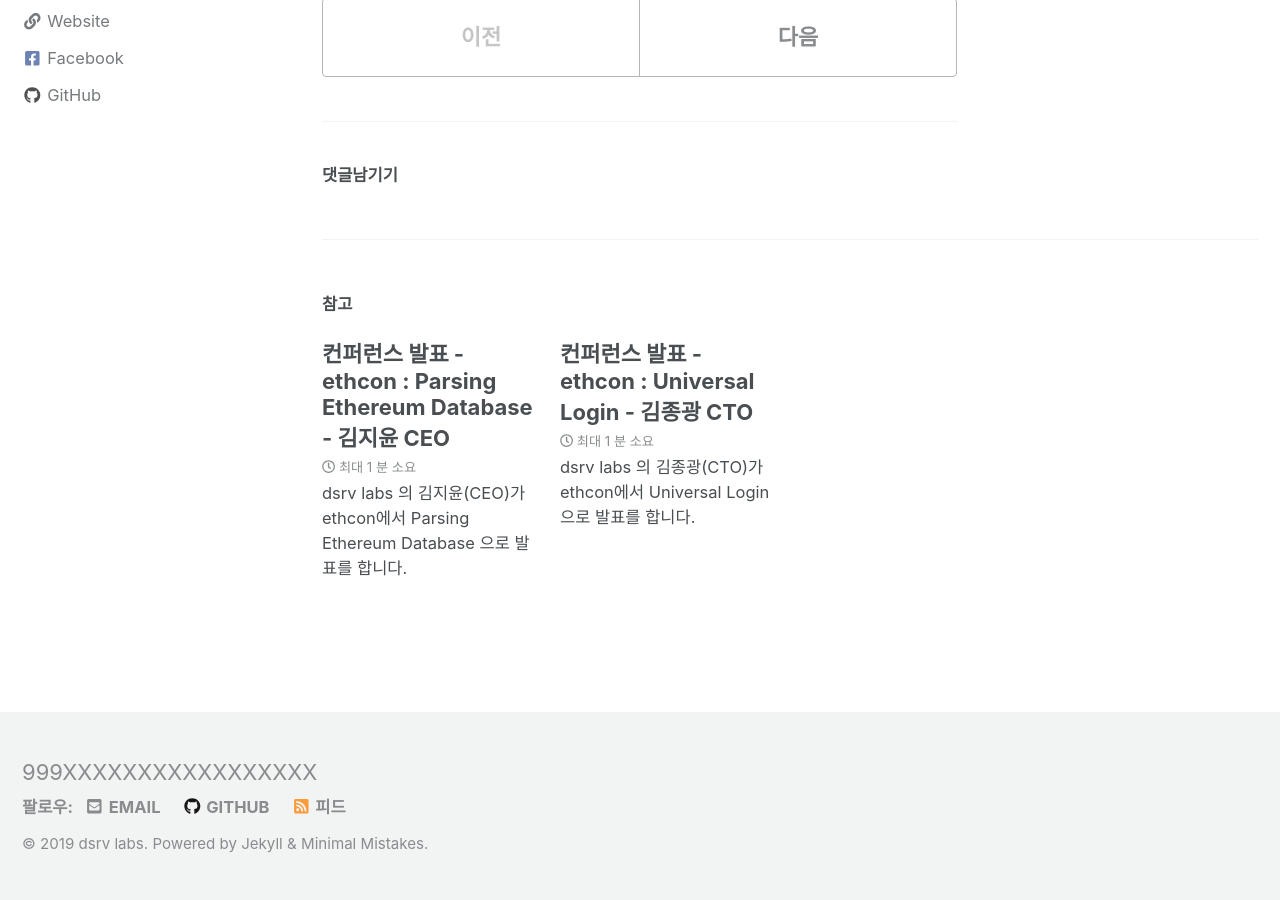
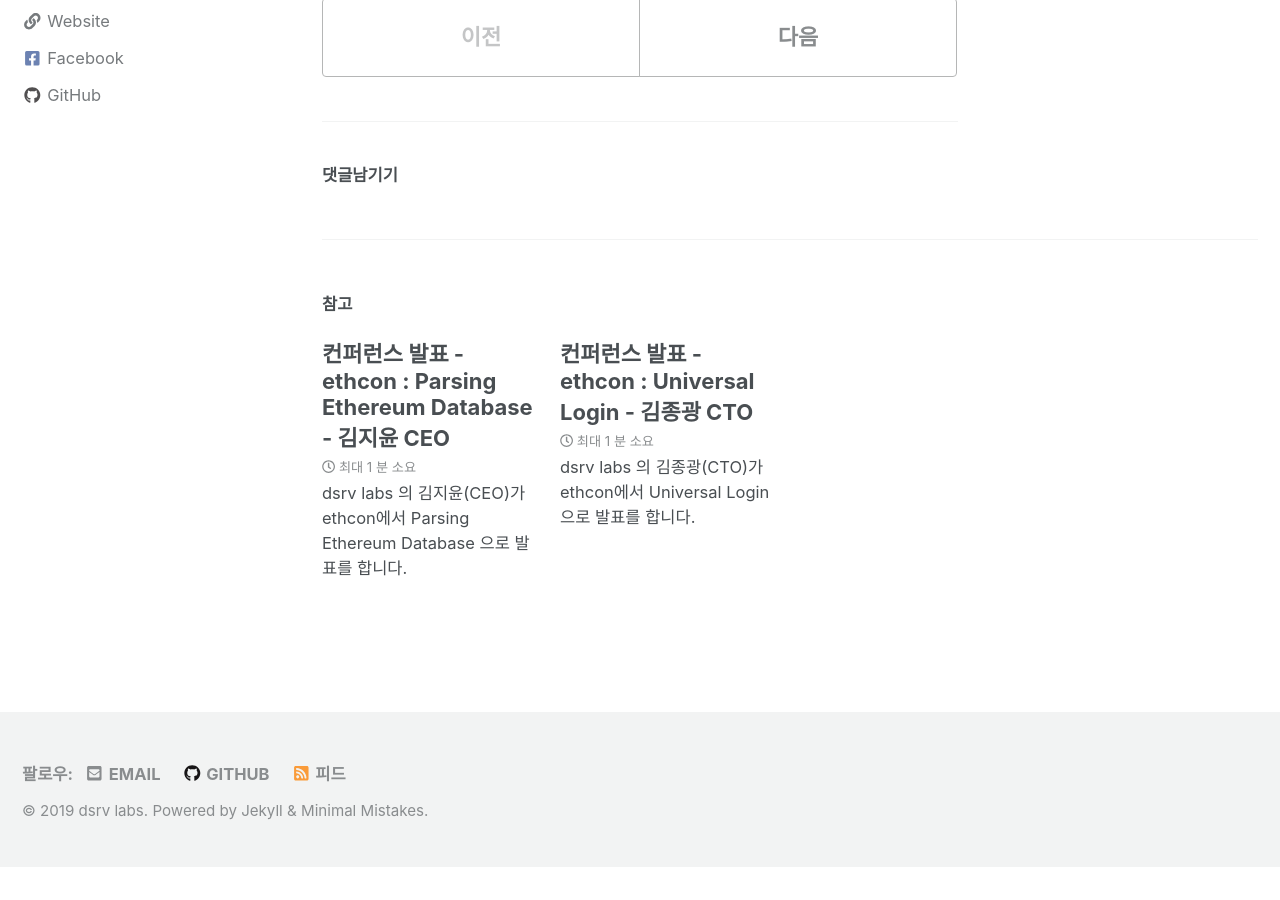
Before and after one commit to dsrvlabs/dsrvlabs.github.io, a Jekyll site: the page built from _posts/2019-05-24-세미나발표_김종광CTO.md, in a window 1280 px wide and 900 px high, scrolled down 2939 px. Built offline with Jekyll 4.4.1, drawn with Linux system fonts in a browser that asks for light colours; cached includes are drawn as plain includes; nearby versions of some CDN libraries; comment, search, counter and statistics services are not loaded; after the commit the page ends 3806 px from its top, so only the background shows below that; some of the changed lines change nothing that is shown.

Commit message:
Remove a debug code

```diff
--- a/_includes/footer/custom.html
+++ b/_includes/footer/custom.html
@@ -1,26 +1,3 @@
 <!-- start custom footer snippets -->
-<div>999XXXXXXXXXXXXXXXXX</div>
 
-{% if page.comments %}
-<div id="disqus_thread"></div>
-<script>
-
-/**
-*  RECOMMENDED CONFIGURATION VARIABLES: EDIT AND UNCOMMENT THE SECTION BELOW TO INSERT DYNAMIC VALUES FROM YOUR PLATFORM OR CMS.
-*  LEARN WHY DEFINING THESE VARIABLES IS IMPORTANT: https://disqus.com/admin/universalcode/#configuration-variables*/
-/*
-var disqus_config = function () {
-this.page.url = PAGE_URL;  // Replace PAGE_URL with your page's canonical URL variable
-this.page.identifier = PAGE_IDENTIFIER; // Replace PAGE_IDENTIFIER with your page's unique identifier variable
-};
-*/
-(function() { // DON'T EDIT BELOW THIS LINE
-var d = document, s = d.createElement('script');
-s.src = 'https://dsrvlabs.disqus.com/embed.js';
-s.setAttribute('data-timestamp', +new Date());
-(d.head || d.body).appendChild(s);
-})();
-</script>
-<noscript>Please enable JavaScript to view the <a href="https://disqus.com/?ref_noscript">comments powered by Disqus.</a></noscript>
-{% endif %}
 <!-- end custom footer snippets -->
```
